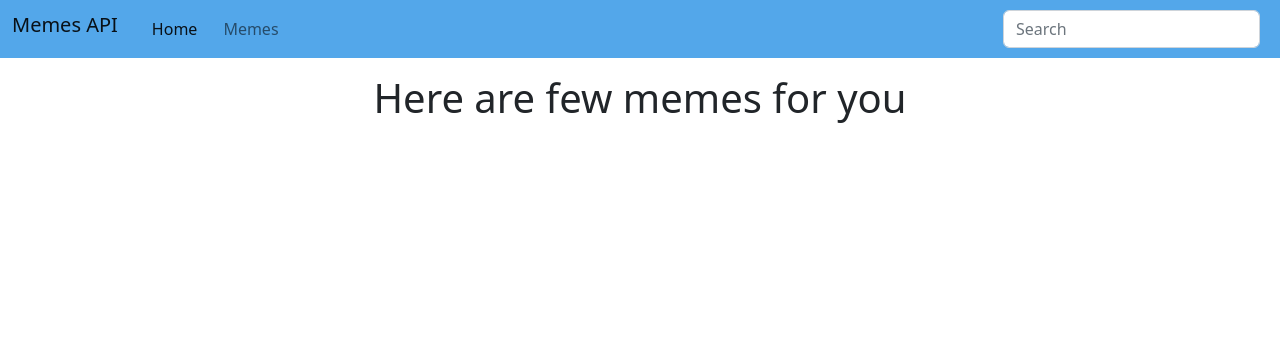
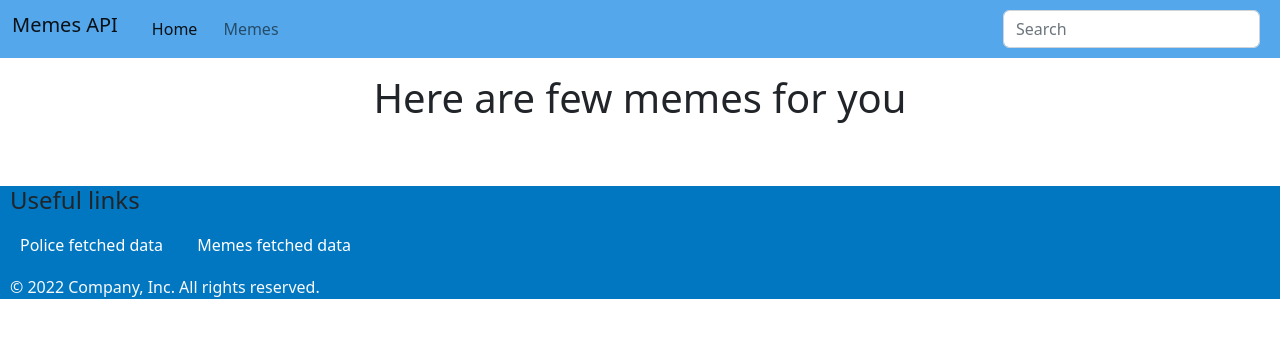
Before and after one commit to uumarabid/UmarAbidAPILinkedClientWebApplication, a plain HTML site: page memes.html in a window 1280 px wide. Drawn offline with nearby package versions, Linux system fonts and the light colour scheme; no server answers.

Commit message:
Add footer / completing page structure stage 2

```diff
--- a/memes.html
+++ b/memes.html
@@ -98,6 +98,14 @@
     </div>
     <button type="button" class="btn btn-info" onclick="topFunction()" id="myBtn" title="Go to top">Top</button>
 
+    <footer class="mt-3 mb-5 mycolors">
+      <h4>Useful links</h4>
+      <ul class="justify-content-center list-unstyled">
+        <li class="mb-2"><a href="https://data.police.uk/docs/method/crime-categories/">Police fetched data</a></li>
+          <li class="mb-2"><a href="https://api.imgflip.com/get_memes" >Memes fetched data</a></li>
+      <p class="text-light">&copy; 2022 Company, Inc. All rights reserved.</p>
+    </footer>
+
     <script src="memesScript.js"></script>
   </body>
 </html>
```
Also changed, not shown: index.html (+1 -2 lines).
